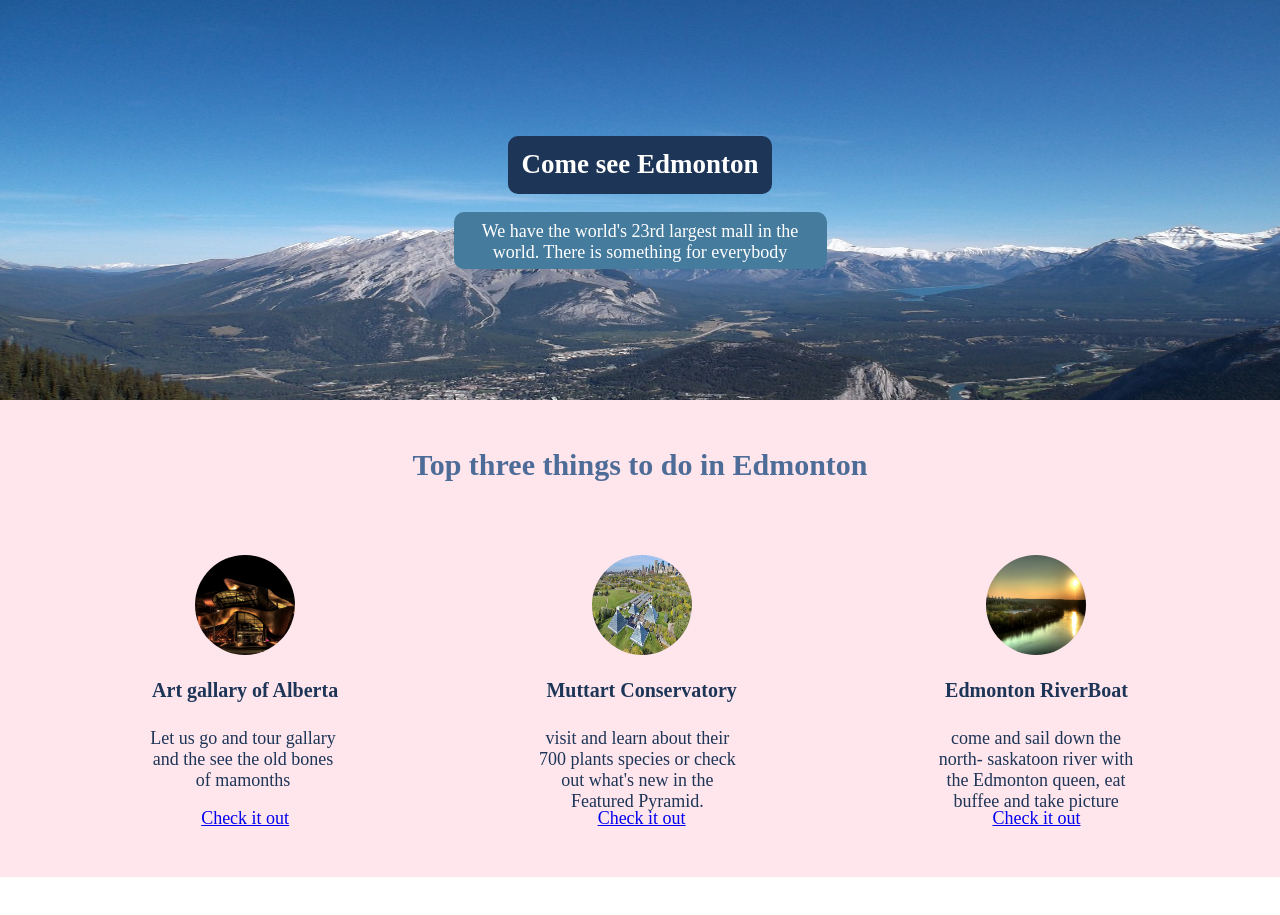
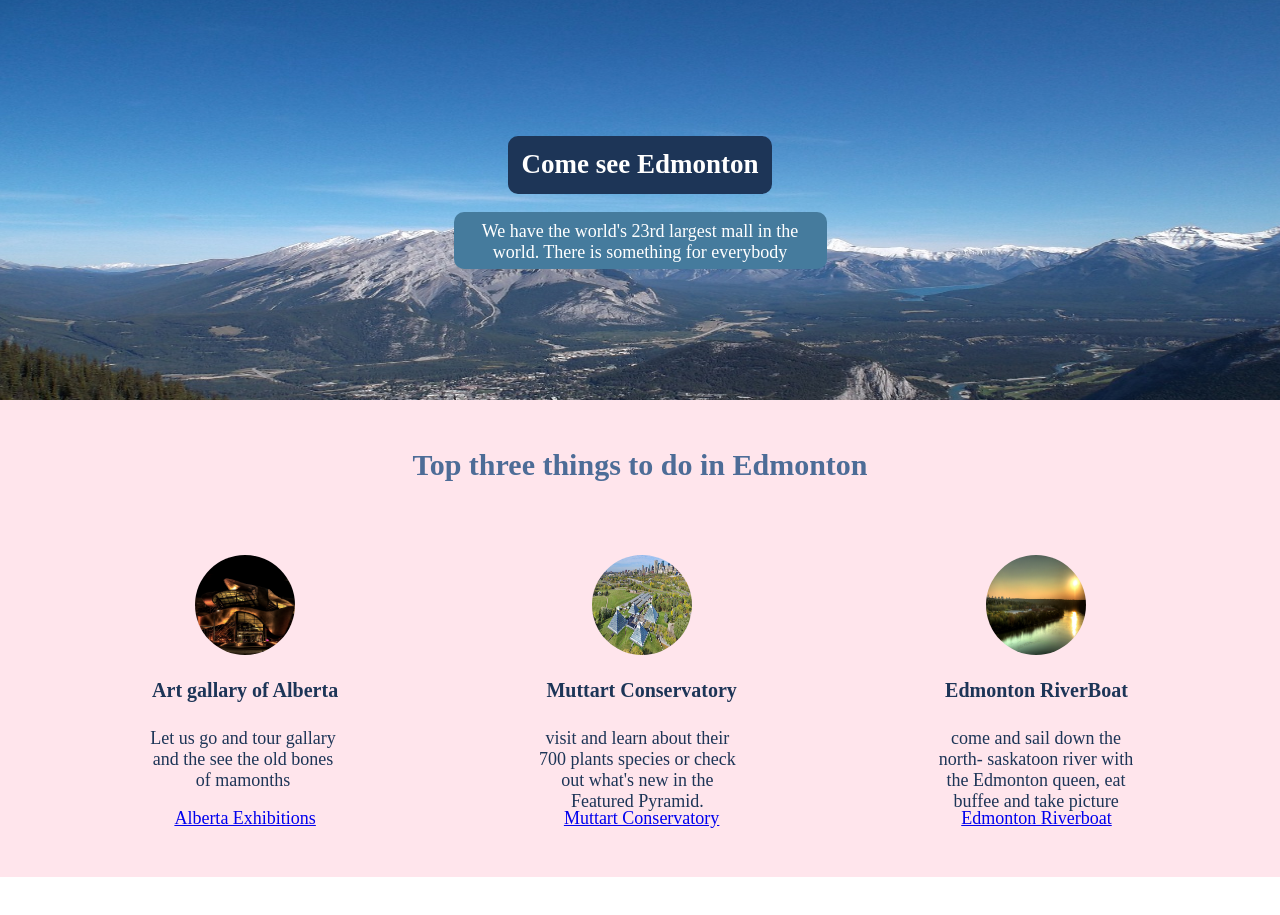
Before and after one commit to fame372/Town-Edmonton, a React (Vite) app: page / in a window 1280 px wide. Shown: the top 915 px of the page. Built offline with nearby package versions, Linux system fonts and the light colour scheme.

Commit message:
Update Main.jsx
added target_blank to my links,
changed the names of the links

```diff
--- a/src/components/Main.jsx
+++ b/src/components/Main.jsx
@@ -5,34 +5,43 @@ export default function Main(){
             <h2> Top three things to do in Edmonton</h2>
                 <div className="continer">
                     <div>
-                <img src="./src/images/art-gallery-883967_1280.jpg"/>
+                        <img
+                            src="./src/images/art-gallery-883967_1280.jpg"
+                            alt="Modern art gallery building with large glass windows reflecting the sky, surrounded by urban landscape. The scene feels inviting and creative."
+                        />
                         <h3>
                             Art gallary of Alberta
                         </h3>
                         <p className="card">
                             Let us go and tour gallary and the see the old bones of mamonths
                         </p>
-                <a href="https://www.youraga.ca/exhibitions/past-exhibitions">Check it out</a>
+                        <a href="https://www.youraga.ca/exhibitions/past-exhibitions" target="_blank">Alberta Exhibitions</a>
                     </div>
                     <div>
-                <img src="./src/images/dji-2572410_1280.jpg"/>
+                        <img
+                            src="./src/images/dji-2572410_1280.jpg"
+                            alt="Distinctive glass pyramids of the Muttart Conservatory set in a lush green park, with city skyline in the background. The atmosphere is peaceful and vibrant."
+                        />
                         <h3>
                             Muttart Conservatory
                         </h3>
                         <p className="card">
                             visit and learn about their 700 plants species or check out what's new in the Featured Pyramid.
                         </p>
-                <a href="https://movelearnplay.edmonton.ca/COE/public/category/browse/MUTTART#gsc.tab=0">Check it out</a>
+                        <a href="https://movelearnplay.edmonton.ca/COE/public/category/browse/MUTTART#gsc.tab=0" target="_blank">Muttart Conservatory</a>
                     </div>
                     <div>
-                <img src="./src/images/edmonton-84360_1280.jpg"/>
+                        <img
+                            src="./src/images/edmonton-84360_1280.jpg"
+                            alt="Riverboat cruising along the North Saskatchewan River with passengers on deck enjoying scenic city views and greenery. The mood is relaxed and cheerful."
+                        />
                         <h3>
                             Edmonton RiverBoat
                         </h3>
                         <p className="card">
                             come and sail down the north- saskatoon river with the Edmonton queen, eat buffee and take picture
                         </p>
-                <a href="https://www.edmontonriverboat.ca/">Check it out</a>
+                        <a href="https://www.edmontonriverboat.ca/" target="_blank">Edmonton Riverboat</a>
                     </div>
                 </div>
             </section>
```
Lines whose indentation alone changed are shown as unchanged.
